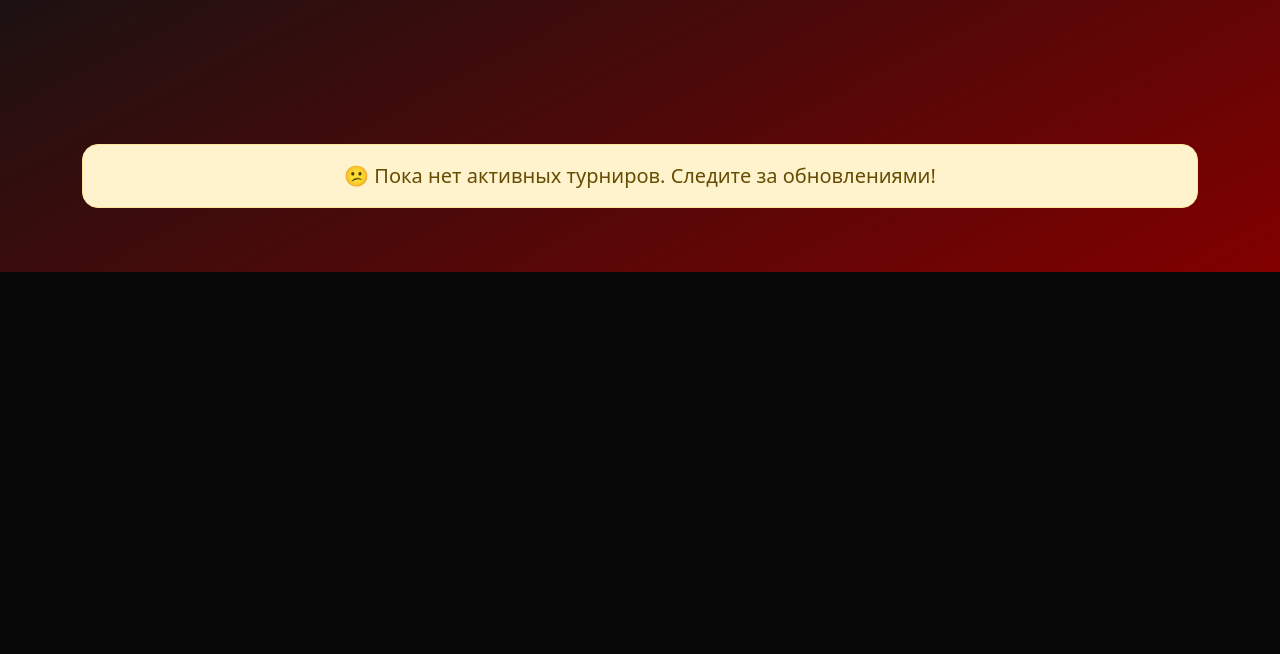
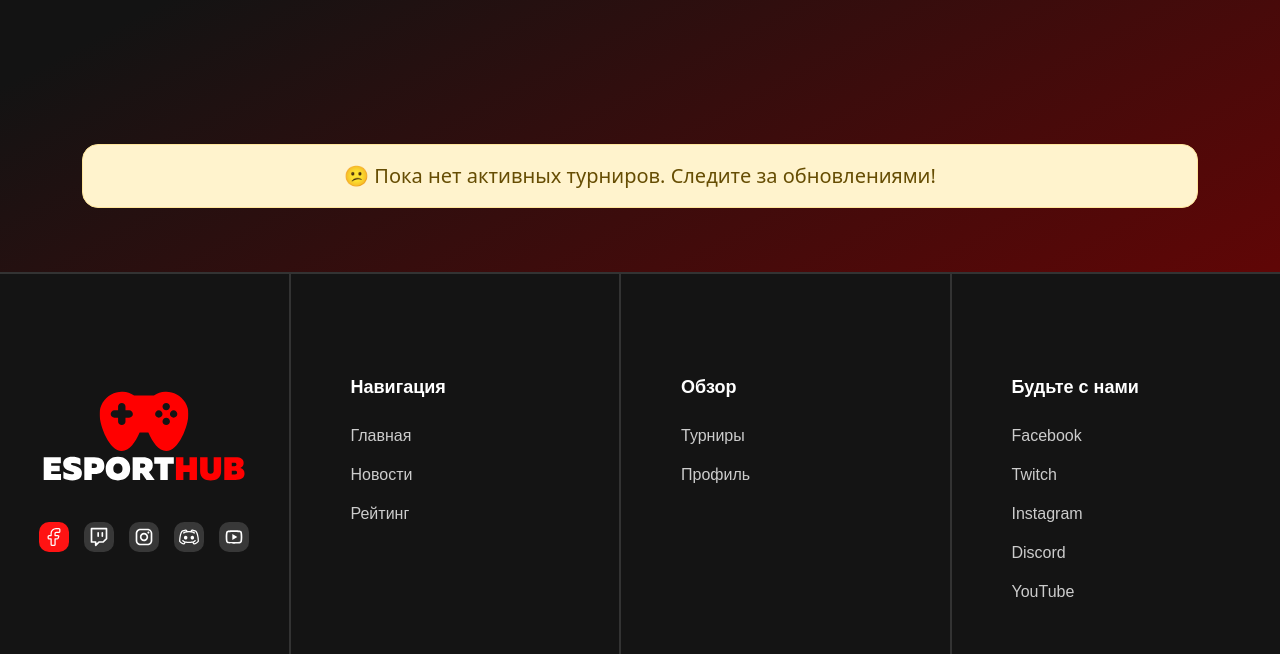
Before and after one commit to k1lst1x/ESPORTSHUB, a Django app: page /users/tournaments/ in a window 1280 px wide. Shown: the part 950-1604 px from the top of the page. Before the commit the page ends 1222 px from the top, so only its background shows below. Run offline with Django 4.2, Linux system fonts and the light colour scheme.

Commit message:
added a footer and newsletter subscription section

```diff
--- a/templates/base_tournaments.html
+++ b/templates/base_tournaments.html
@@ -158,6 +158,7 @@
     <main style="padding-top: 160px;">
         {% block content %}{% endblock %}
     </main>
+    {% include 'footer.html' %}
 </body>
 
 <script src="https://cdn.jsdelivr.net/npm/bootstrap@5.3.5/dist/js/bootstrap.bundle.min.js" integrity="sha384-k6d4wzSIapyDyv1kpU366/PK5hCdSbCRGRCMv+eplOQJWyd1fbcAu9OCUj5zNLiq" crossorigin="anonymous"></script>
--- /dev/null
+++ b/templates/footer.html
@@ -0,0 +1,115 @@
+{% load static %}
+
+<style>
+.site-footer {
+    background-color: #141414;
+    color: white;
+    font-family: 'Muller', sans-serif;
+    border-top: 2px solid #333;
+}
+
+.footer-container {
+    display: flex;
+    align-items: stretch;
+    justify-content: space-between;
+    flex-wrap: wrap;
+    gap: 40px;
+}
+
+.footer-column {
+    flex: 1;
+    min-width: 200px;
+    display: flex;
+    flex-direction: column;
+    gap: 15px;
+    padding: 103px 20px 50px 20px;
+    border-right: 2px solid #333;
+}
+
+.footer-column:last-child {
+    border-right: none;
+}
+
+.footer-column h4 {
+    font-size: 18px;
+    font-weight: 900;
+    margin-bottom: 10px;
+    color: white;
+}
+
+.footer-column a {
+    font-size: 16px;
+    color: #ccc;
+    text-decoration: none;
+    transition: color 0.3s;
+    font-weight: 400;
+}
+
+.footer-column a:hover {
+    color: #FF4848;
+}
+
+.footer-logo {
+    height: 110px; /* увеличен */
+    margin-bottom: 20px;
+    align-self: center; /* центрируем логотип */
+}
+
+.footer-socials {
+    display: flex;
+    justify-content: center; /* выравнивание по центру */
+    gap: 15px;
+    flex-wrap: wrap;
+}
+
+.footer-socials a img {
+    width: 30px;
+    height: 30px;
+    transition: transform 0.3s;
+}
+
+.footer-socials a:hover img {
+    transform: scale(1.1);
+}
+</style>
+
+<footer class="site-footer">
+    <div class="footer-container">
+        <!-- Логотип и соцсети -->
+        <div class="footer-column">
+            <img src="{% static 'ESPORTSHUB.svg' %}" alt="ESPORT HUB" class="footer-logo">
+            <div class="footer-socials">
+                <a href="#"><img src="{% static 'images/facebook.svg' %}" alt="Facebook"></a>
+                <a href="#"><img src="{% static 'images/twitch.svg' %}" alt="Twitch"></a>
+                <a href="#"><img src="{% static 'images/instagram.svg' %}" alt="Instagram"></a>
+                <a href="#"><img src="{% static 'images/discord.svg' %}" alt="Discord"></a>
+                <a href="#"><img src="{% static 'images/youtube.svg' %}" alt="YouTube"></a>
+            </div>
+        </div>
+
+        <!-- Навигация -->
+        <div class="footer-column">
+            <h4>Навигация</h4>
+            <a href="{% url 'home' %}">Главная</a>
+            <a href="{% url 'news_list' %}">Новости</a>
+            <a href="#">Рейтинг</a>
+        </div>
+
+        <!-- Обзор -->
+        <div class="footer-column">
+            <h4>Обзор</h4>
+            <a href="{% url 'tournament_list' %}">Турниры</a>
+            <a href="{% url 'profile' %}">Профиль</a>
+        </div>
+
+        <!-- Будьте с нами -->
+        <div class="footer-column">
+            <h4>Будьте с нами</h4>
+            <a href="#">Facebook</a>
+            <a href="#">Twitch</a>
+            <a href="#">Instagram</a>
+            <a href="#">Discord</a>
+            <a href="#">YouTube</a>
+        </div>
+    </div>
+</footer>
```
Also changed, not shown: static/css/styles.css (+125 -0 lines), templates/base.html (+22 -0 lines), templates/home.html (+25 -0 lines), static/images/discord.svg (added), static/images/facebook.svg (added), static/images/instagram.svg (added), static/images/twitch.svg (added), static/images/youtube.svg (added).
